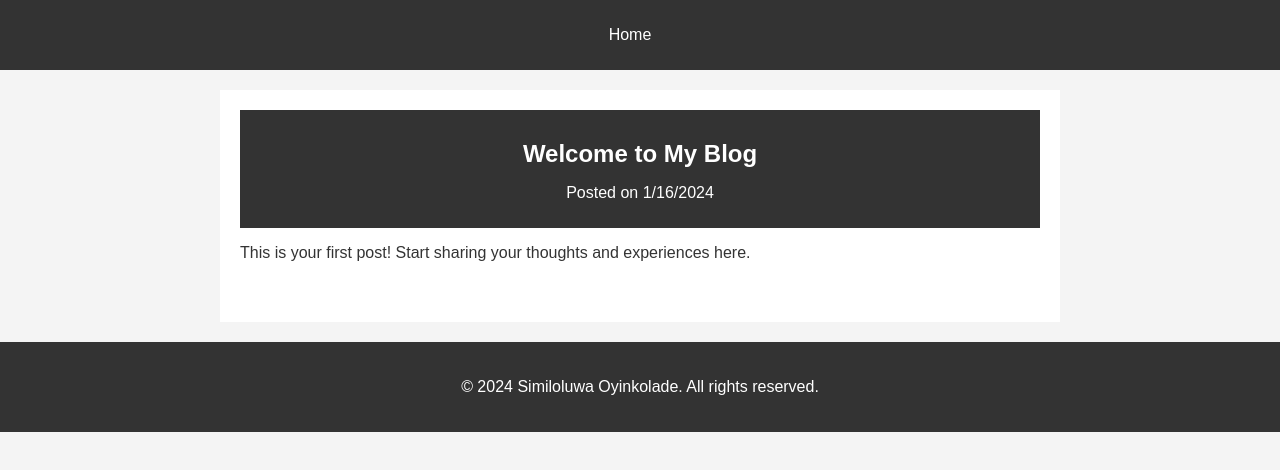
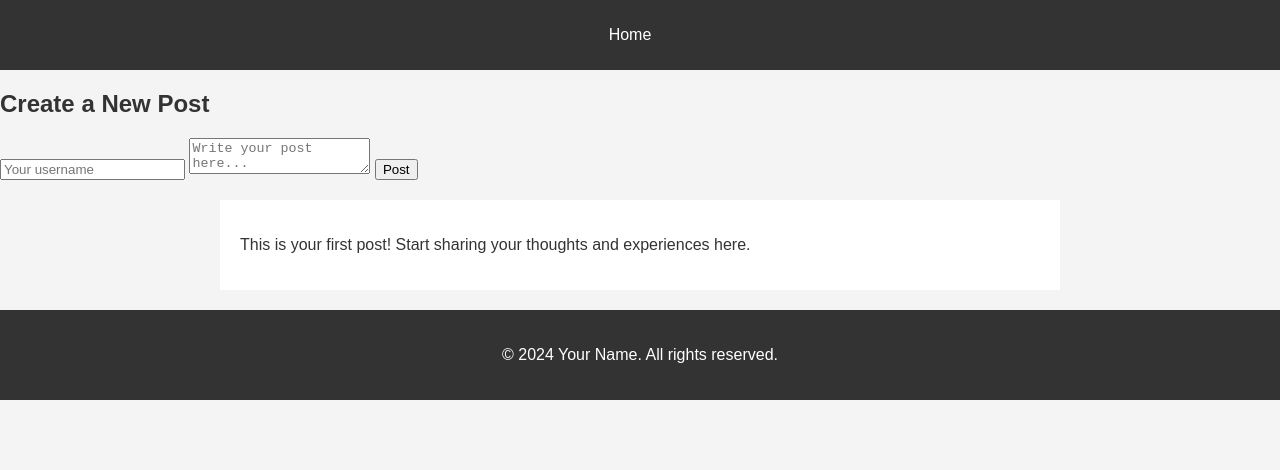
Before and after one commit to simioyin222/DRAFT-BLOG, a plain HTML site: page index.html in a window 1280 px wide. Drawn offline with Linux system fonts and the light colour scheme.

Commit message:
add new blog post functionality to hmtl and make static announcment permant

```diff
--- a/index.html
+++ b/index.html
@@ -11,23 +11,31 @@
         <nav>
             <ul>
                 <li><a href="index.html">Home</a></li>
+                <!-- where i can add extra links (resume, about me page, other works) -->
             </ul>
         </nav>
     </header>
 
+    <!-- New blog post -->
+    <section>
+        <h2>Create a New Post</h2>
+        <form id="post-form">
+            <input type="text" id="username" placeholder="Your username" required>
+            <textarea id="new-post-content" placeholder="Write your post here..." required></textarea>
+            <button type="submit">Post</button>
+        </form>
+    </section>
+
     <main>
-        <article>
-            <header>
-                <h1>Welcome to My Blog</h1>
-                <p>Posted on <span id="post-date">[Date]</span></p>
-            </header>
+        <section id="announcement">
             <p>This is your first post! Start sharing your thoughts and experiences here.</p>
-            <!-- additonal post to add -->
-        </article>
+        </section>
+
+        <!-- Every blog post gets posted here  -->
     </main>
 
     <footer>
-        <p>© 2024 Similoluwa Oyinkolade. All rights reserved.</p>
+        <p>© 2024 Your Name. All rights reserved.</p>
     </footer>
 
     <script src="scripts/script.js"></script>
```
